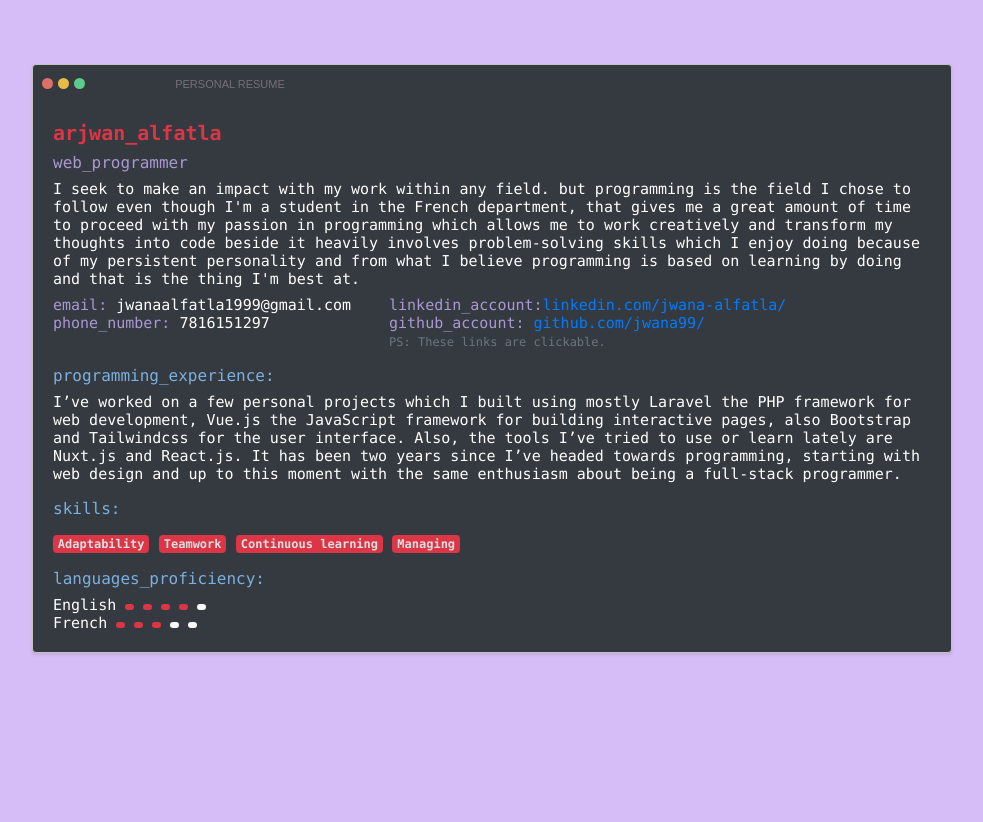
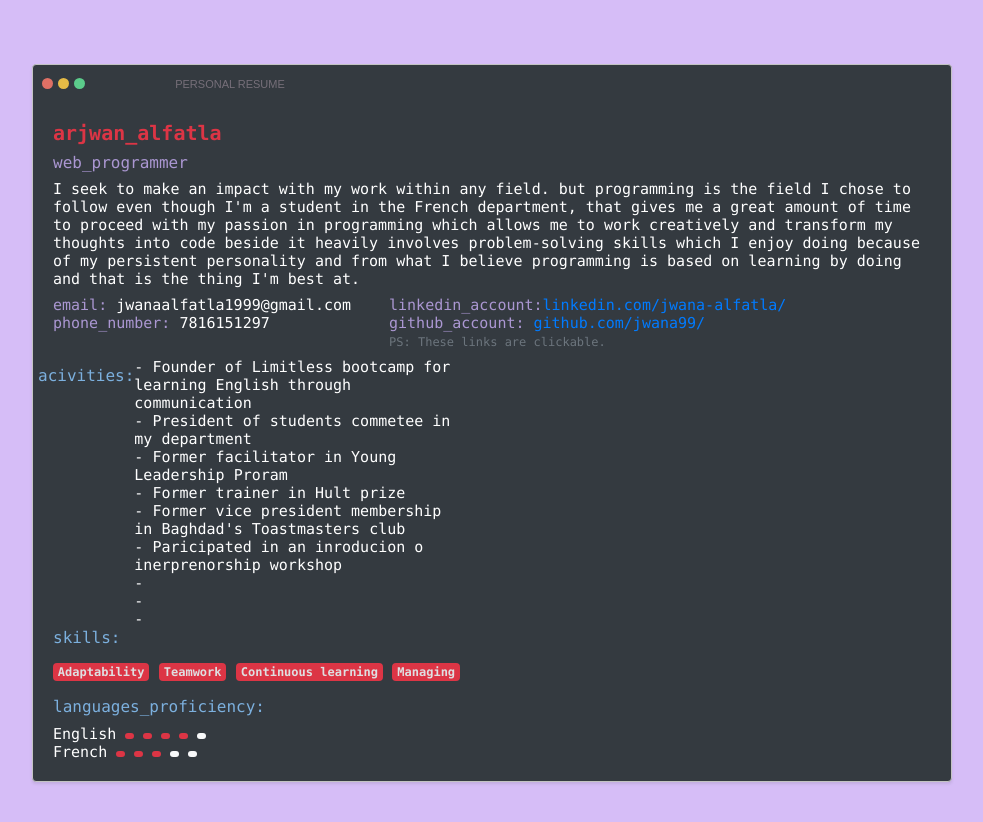
Before and after one commit to Jwan999/personal-CV, a plain HTML site: page index.html in a window 1280 px wide. Shown: the whole page, without its empty margins (148-1131 px from the left). Drawn offline with nearby package versions, Linux system fonts and the light colour scheme.

Commit message:
Update index.html

```diff
--- a/index.html
+++ b/index.html
@@ -423,22 +423,48 @@
                             </div>
 
                             <!--programming-->
-                            <div class="row mt-3">
-                                <div class="col">
-                                    <h6 class="head">programming_experience:</h6>
-                                    <p>
-                                    I’ve worked on a few personal projects which I built using mostly Laravel the PHP framework for web development, Vue.js the JavaScript framework for building interactive pages, also Bootstrap and Tailwindcss for the user interface. Also, the tools I’ve tried to use or learn lately are Nuxt.js and React.js.
-It has been two years since I’ve headed towards programming, starting with web design and up to this moment with the same enthusiasm about being a full-stack programmer.
 
-                                    </p>
-
-                                   </div>
-                            </div>
+<!--<div class="row mt-3">-->
+    <!--<div class="col">-->
+        <!--<h6 class="head">programming_experience:</h6>-->
+        <!--<p>-->
+            <!--I’ve worked on a few personal projects which I built using mostly Laravel the PHP framework for web-->
+            <!--development, Vue.js the JavaScript framework for building interactive pages, also Bootstrap and Tailwindcss-->
+            <!--for the user interface. Also, the tools I’ve tried to use or learn lately are Nuxt.js and React.js.-->
+            <!--It has been two years since I’ve headed towards programming, starting with web design and up to this moment-->
+            <!--with the same enthusiasm about being a full-stack programmer.-->
+        <!--</p>-->
+    <!--</div>-->
+<!--</div>-->
 
                             <!--activities skills languages-->
                             <div class="row">
+                                     <h6 class="head mt-3">acivities:</h6>
+                                    <div class="row mt-2">
+                                        <div class="col-md-6">
+                                            <span>- Founder of Limitless bootcamp for learning English through communication</span>
+                                            <br>
+                                            <span>- President of students commetee in my department</span>
+                                            <br>
+                                            <span>- Former facilitator in Young Leadership Proram</span>
+                                            <br>
+                                            <span>- Former trainer in Hult prize</span>
+                                            <br>
+                                            <span>- Former vice president membership in Baghdad's Toastmasters club</span>
+                                            <br>
+                                            <span>- Paricipated in an inroducion o inerprenorship workshop</span>
+                                            <br>
+                                            <span>- </span>
+                                            <br>
 
-                                <div class="col-md-6">
+                                            <span>- </span>
+                                            <br>
+                                            <span>- </span>
+                                            <br>
+                                        </div>
+                                    </div>
+
+                                <div class="col">
                                     <h6 class="head">skills:</h6>
                                     <h6>
                                         <span class="badge badge-danger mt-2 skills">Adaptability</span>
```
